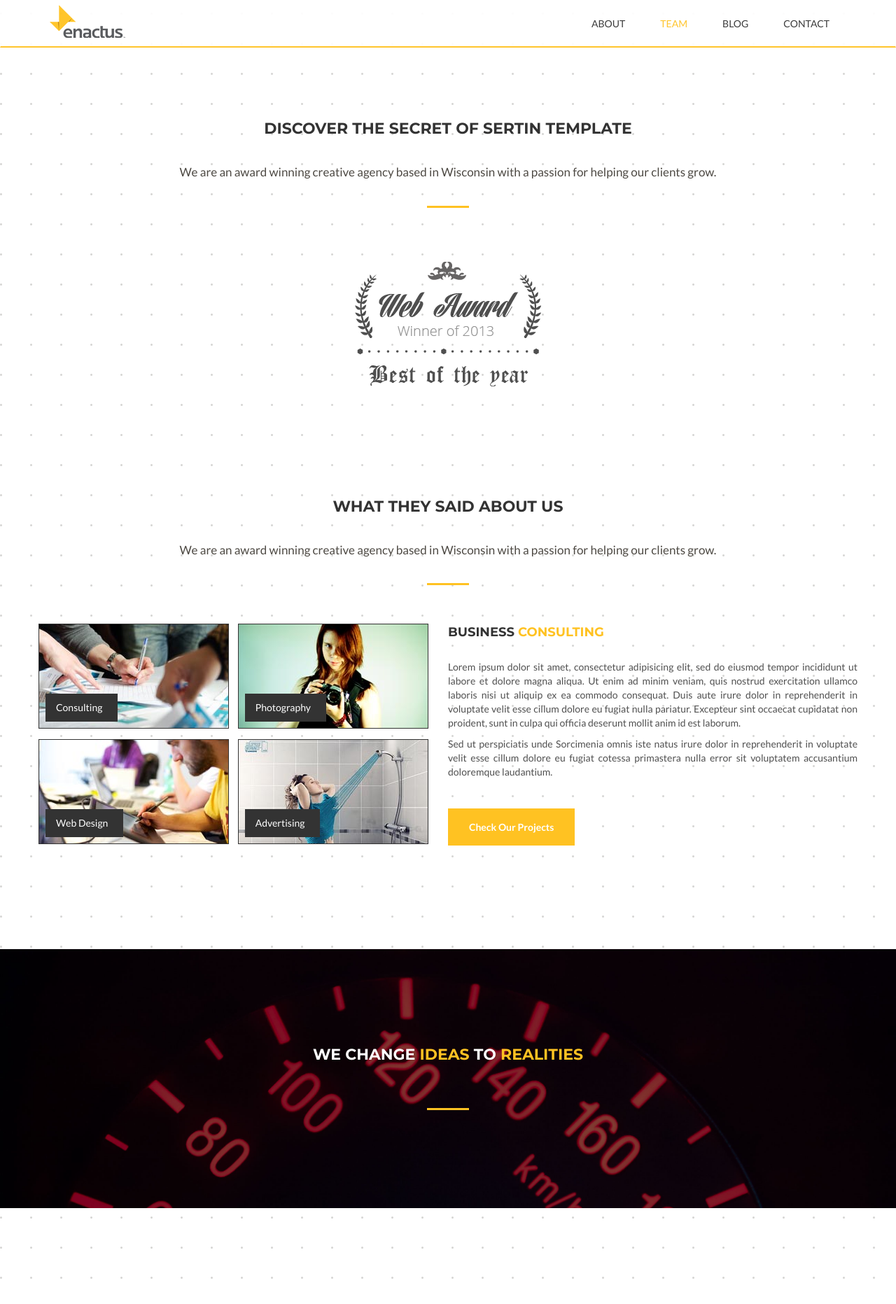
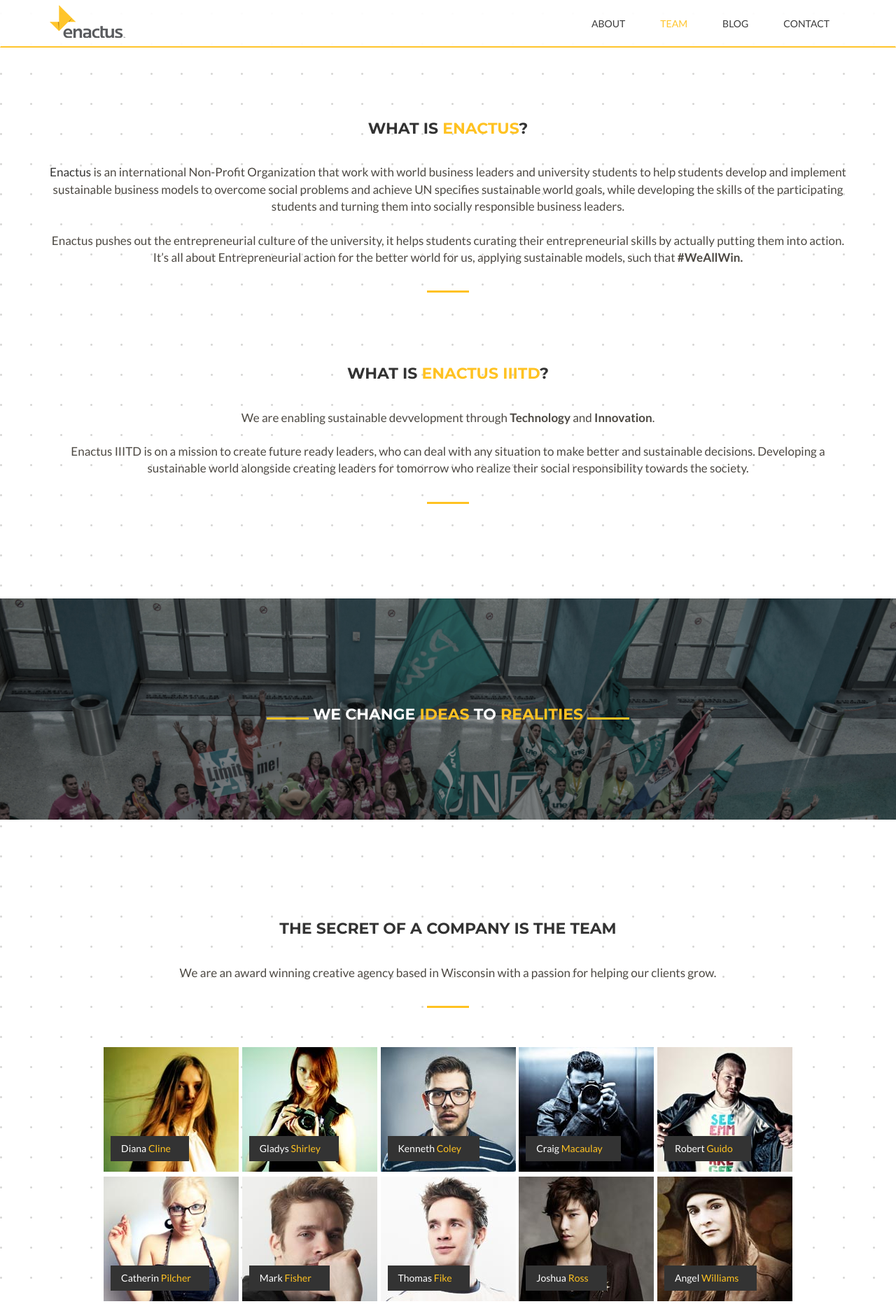
Before and after one commit to EnactusIIITD/enactusiiitd.github.io, a PHP site: page / in a window 1280 px wide. Shown: the part 799-2662 px from the top of the page at 70% size. Run offline with PHP 8.4, Linux system fonts and the light colour scheme; some libraries are stand-ins or nearby versions.

Commit message:
Changed about section

```diff
--- a/css/style.css
+++ b/css/style.css
@@ -2371,7 +2371,7 @@ div.jp-volume-bar-value {
 
 /* Simple text Backgound */
 #simple_txt_background{
-	background: url(../img/bg1.jpg) no-repeat 0 0 fixed;
+	background: url(../images/bg1.jpg) no-repeat 0 0 fixed;
 	width:100%;
 	height: 100%;
 	opacity:1;
--- a/index.html
+++ b/index.html
@@ -104,107 +104,32 @@
         ========================================================================= -->
 	<section id="about" class="container">
 		<div class="big_title">
-			<div class="big_title_txt montserrat_font">Discover the secret of Sertin template</div>
+			<div class="big_title_txt montserrat_font">What is <span class="text_color">Enactus</span>?</div>
 			<div class="text_und_big_title">
-				We are an award winning creative agency based in Wisconsin with a passion for helping our clients grow.
+				<a href="http://enactus.org">Enactus</a> is an international Non-Profit Organization that work with world business leaders and university students to help students develop and implement sustainable business models to overcome social problems and achieve UN specifies sustainable world goals, while developing the skills of the participating students and turning them into socially responsible business leaders.<br /><br />Enactus pushes out the entrepreneurial culture of the university, it helps students curating their entrepreneurial skills by actually putting them into action. It’s all about Entrepreneurial action for the better world for us, applying sustainable models, such that <strong>#WeAllWin.</strong>
 			</div>
 			<div class="big_title_txt_separ background_color"></div>
 		</div>
-		<div class="section_content">
-			<div class="about_content">
-				<img src="img/award.png" alt="award">
-			</div>
-		</div>
-	</section>
 
-	<!-- Our Company Section
-        ========================================================================= -->
-	<section id="company" class="container">
 		<div class="big_title">
-			<div class="big_title_txt montserrat_font">What they said about us</div>
+			<div class="big_title_txt montserrat_font">What is <span class="text_color">Enactus IIITD</span>?</div>
 			<div class="text_und_big_title">
-				We are an award winning creative agency based in Wisconsin with a passion for helping our clients grow.
+				We are enabling sustainable devvelopment through <strong>Technology</strong> and <strong>Innovation</strong>.<br /><br />
+				Enactus IIITD is on a mission to create future ready leaders, who can deal with any situation to make better and sustainable decisions. Developing a sustainable world alongside creating leaders for tomorrow who realize their social responsibility towards the society.
 			</div>
 			<div class="big_title_txt_separ background_color"></div>
 		</div>
-		<div class="section_content">
-			<div class="row">
-				<div class="col-md-6 company_content_img_all">
-					<div class="row">
-						<div class="company_img_block company_btn1">
-							<img src="img/company_1.jpg" alt="Consulting" class="img_border">
-							<div class="company_img_desc">Consulting</div>
-						</div>
-						<div class="company_img_block company_btn2">
-							<img src="img/company_2.jpg" alt="Photography" class="img_border">
-							<div class="company_img_desc">Photography</div>
-						</div>
-						<div class="company_img_block company_btn3">
-							<img src="img/company_3.jpg" alt="Web Design" class="img_border">
-							<div class="company_img_desc">Web Design</div>
-						</div>
-						<div class="company_img_block company_btn4">
-							<img src="img/company_4.jpg" alt="Advertising" class="img_border">
-							<div class="company_img_desc">Advertising</div>
-						</div>
-					</div>
-				</div>
-				<div class="col-md-6 company_content_parag_all">
-					<div class="company_content_parag company_prg1 opaque">
-						<div class="content_big_title">
-							Business <span class="text_color">Consulting</span>
-						</div>
-						<p>Lorem ipsum dolor sit amet, consectetur adipisicing elit, sed do eiusmod tempor incididunt ut labore et dolore magna aliqua. Ut enim ad minim veniam, quis nostrud exercitation ullamco laboris nisi ut aliquip ex ea commodo consequat. Duis aute irure dolor in reprehenderit in voluptate velit esse cillum dolore eu fugiat nulla pariatur. Excepteur sint occaecat cupidatat non proident, sunt in culpa qui officia deserunt mollit anim id est laborum.</p>
-						<p>Sed ut perspiciatis unde Sorcimenia omnis iste natus irure dolor in reprehenderit in voluptate velit esse cillum dolore eu fugiat cotessa primastera nulla error sit voluptatem accusantium doloremque laudantium.</p>
-						<div class="company_btn">
-							<a href="#" class="content_btn background_color">Check Our Projects</a>
-						</div>
-					</div>
-					<div class="company_content_parag company_prg2">
-						<div class="content_big_title">
-							Events <span class="text_color">Photography</span>
-						</div>
-						<p>Sed ut perspiciatis unde Sorcimenia omnis iste natus irure dolor in reprehenderit in voluptate velit esse cillum dolore eu fugiat cotessa primastera nulla error sit voluptatem accusantium doloremque laudantium.</p>
-						<p>Lorem ipsum dolor sit amet, consectetur adipisicing elit, sed do eiusmod tempor incididunt ut labore et dolore magna aliqua. Ut enim ad minim veniam, quis nostrud exercitation ullamco laboris nisi ut aliquip ex ea commodo consequat. Duis aute irure dolor in reprehenderit in voluptate velit esse cillum dolore eu fugiat nulla pariatur. Excepteur sint occaecat cupidatat non proident, sunt in culpa qui officia deserunt mollit anim id est laborum.</p>
-						<div class="company_btn">
-							<a href="#" class="content_btn background_color">Check Our Projects</a>
-						</div>
-					</div>
-					<div class="company_content_parag company_prg3">
-						<div class="content_big_title">
-							Web <span class="text_color">Design</span>
-						</div>
-						<p>Lorem ipsum dolor sit amet, consectetur adipisicing elit, sed do eiusmod tempor incididunt ut labore et dolore magna aliqua. Ut enim ad minim veniam, quis nostrud exercitation ullamco laboris nisi ut aliquip ex ea commodo consequat. Duis aute irure dolor in reprehenderit in voluptate velit esse cillum dolore eu fugiat nulla pariatur. Excepteur sint occaecat cupidatat non proident, sunt in culpa qui officia deserunt mollit anim id est laborum.</p>
-						<p>Sed ut perspiciatis unde Sorcimenia omnis iste natus irure dolor in reprehenderit in voluptate velit esse cillum dolore eu fugiat cotessa primastera nulla error sit voluptatem accusantium doloremque laudantium.</p>
-						<div class="company_btn">
-							<a href="#" class="content_btn background_color">Check Our Projects</a>
-						</div>
-					</div>
-					<div class="company_content_parag company_prg4">
-						<div class="content_big_title">
-							Social <span class="text_color">Advertising</span>
-						</div>
-						<p>Sed ut perspiciatis unde Sorcimenia omnis iste natus irure dolor in reprehenderit in voluptate velit esse cillum dolore eu fugiat cotessa primastera nulla error sit voluptatem accusantium doloremque laudantium.</p>
-						<p>Lorem ipsum dolor sit amet, consectetur adipisicing elit, sed do eiusmod tempor incididunt ut labore et dolore magna aliqua. Ut enim ad minim veniam, quis nostrud exercitation ullamco laboris nisi ut aliquip ex ea commodo consequat. Duis aute irure dolor in reprehenderit in voluptate velit esse cillum dolore eu fugiat nulla pariatur. Excepteur sint occaecat cupidatat non proident, sunt in culpa qui officia deserunt mollit anim id est laborum.</p>
-						<div class="company_btn">
-							<a href="#" class="content_btn background_color">Check Our Projects</a>
-						</div>
-					</div>
-				</div>
-			</div>
-		</div>
 	</section>
-
 
 
 	<!-- Simple Text Background
         ========================================================================= -->
 	<section id="simple_txt_background" class="text-center">
-
 		<div class="big_title_txt_bg">
+			<div class="big_title_txt_separ background_color"></div>
 			WE CHANGE <span class="text_color">IDEAS</span> TO <span class="text_color"> REALITIES</span>
+			<div class="big_title_txt_separ background_color"></div>
 		</div>
-		<div class="big_title_txt_separ_bg background_color"></div>
 	</section>
 
 
```
Also changed, not shown: images/bg1.jpg (added).
